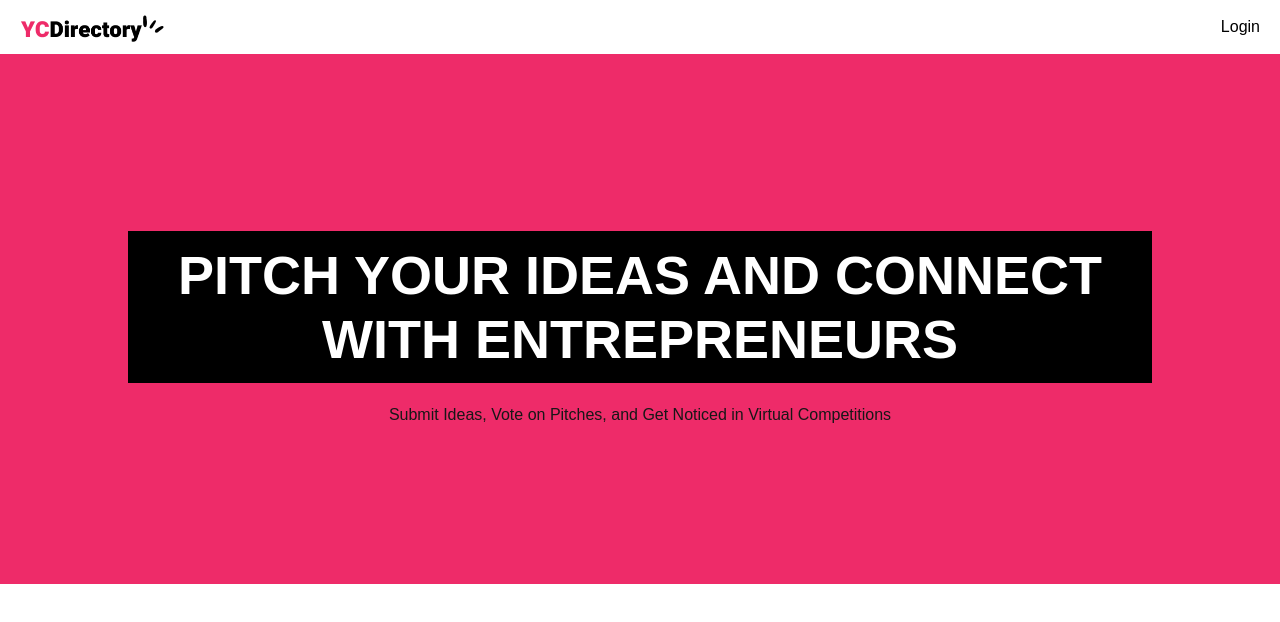
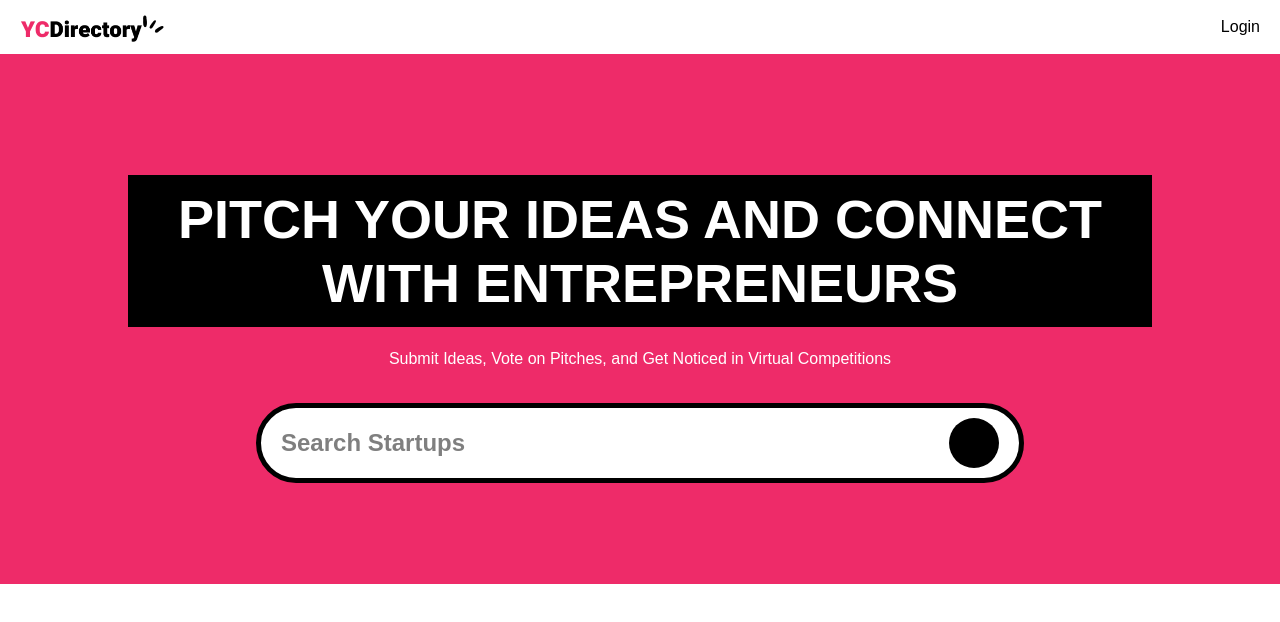
Before and after one commit to djrmanik/startup-pitch, a Next.js app: page / in a window 1280 px wide. Shown: the top 622 px of the page. Built offline with nearby package versions, Linux system fonts and the light colour scheme; no server answers.

Commit message:
search form

```diff
--- a/app/(root)/page.tsx
+++ b/app/(root)/page.tsx
@@ -1,4 +1,8 @@
-export default function Home() {
+import SearchForm from "@/app/components/SearchForm"
+
+export default async function Home( {searchParams}: {searchParams: Promise<{query?: string}>}) {
+    const query = (await searchParams).query;
+
     return (
         <>
             <section className="w-full bg-[#EE2B69] min-h-[530px] pattern flex justify-center items-center flex-col py-10 px-6">
@@ -6,9 +10,12 @@
                     Pitch your ideas and connect with entrepreneurs
                 </h1>
 
-                <p className="sub-heading !max-w-3xl">
+                <p className="sub-heading !max-w-3xl text-white">
                     Submit Ideas, Vote on Pitches, and Get Noticed in Virtual Competitions
                 </p>
+
+                <SearchForm query={query}/>
+
             </section>
         </>
     )
--- /dev/null
+++ b/app/components/SearchForm.tsx
@@ -0,0 +1,27 @@
+import React from 'react'
+import Form from "next/form"
+import SearchFormReset from "@/app/components/SearchFormReset"
+
+const SearchForm = ( { query }: { query?: string } ) => {
+
+    return (
+        <Form action="/" scroll={false} className=" @apply max-w-3xl w-full min-h-[80px] bg-white border-[5px] border-black rounded-[80px] text-[24px] mt-8 px-5 flex flex-row items-center gap-5">
+            <input
+                name="query"
+                defaultValue={query}
+                className="flex-1 font-bold placeholder:font-semibold placeholder:text-black-100 w-full h-auto outline-none"
+                placeholder="Search Startups"
+            />
+
+            <div className="flex gap-2">
+                {query && <SearchFormReset />}
+
+                <button type="submit" className="size-[50px] rounded-full bg-black flex justify-center items-center !important text-white">
+
+                </button>
+            </div>
+        </Form>
+    )
+}
+
+export default SearchForm
--- /dev/null
+++ b/app/components/SearchFormReset.tsx
@@ -0,0 +1,21 @@
+"use client"
+import Link from 'next/link'
+import React from 'react'
+
+const SearchFormReset = () => {
+        const reset = () => {
+            const form = document.querySelector(' @apply max-w-3xl w-full min-h-[80px] bg-white border-[5px] border-black rounded-[80px] text-[24px] mt-8 px-5 flex flex-row items-center gap-5') as HTMLFormElement;
+
+            if(form) form.reset();
+    }
+
+    return (
+        <button type="reset" onClick={reset}>
+            <Link href="/" className="size-[50px] rounded-full bg-black flex justify-center items-center !important text-white">
+            X
+            </Link>
+        </button>
+    )
+}
+
+export default SearchFormReset
--- a/app/globals.css
+++ b/app/globals.css
@@ -8,7 +8,7 @@
 
 @media (prefers-color-scheme: dark) {
   :root {
-    --background: #0a0a0a;
+    /* --background: #0a0a0a; */
     --foreground: #ededed;
   }
 }
@@ -25,8 +25,8 @@
   background-position: center;
   background-repeat: repeat-x;
 }
+
 body {
-  background: var(--background);
-  color: var(--foreground);
+
   font-family: Arial, Helvetica, sans-serif;
 }
```
